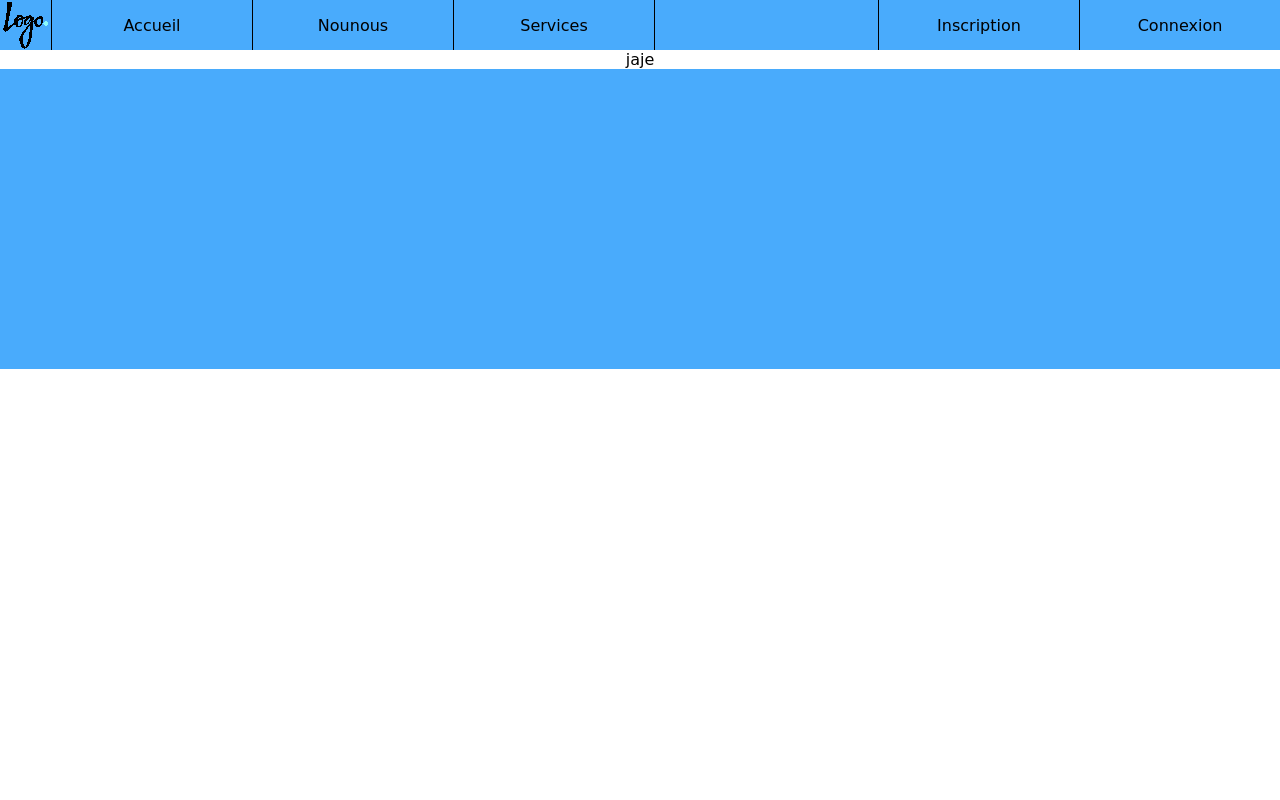
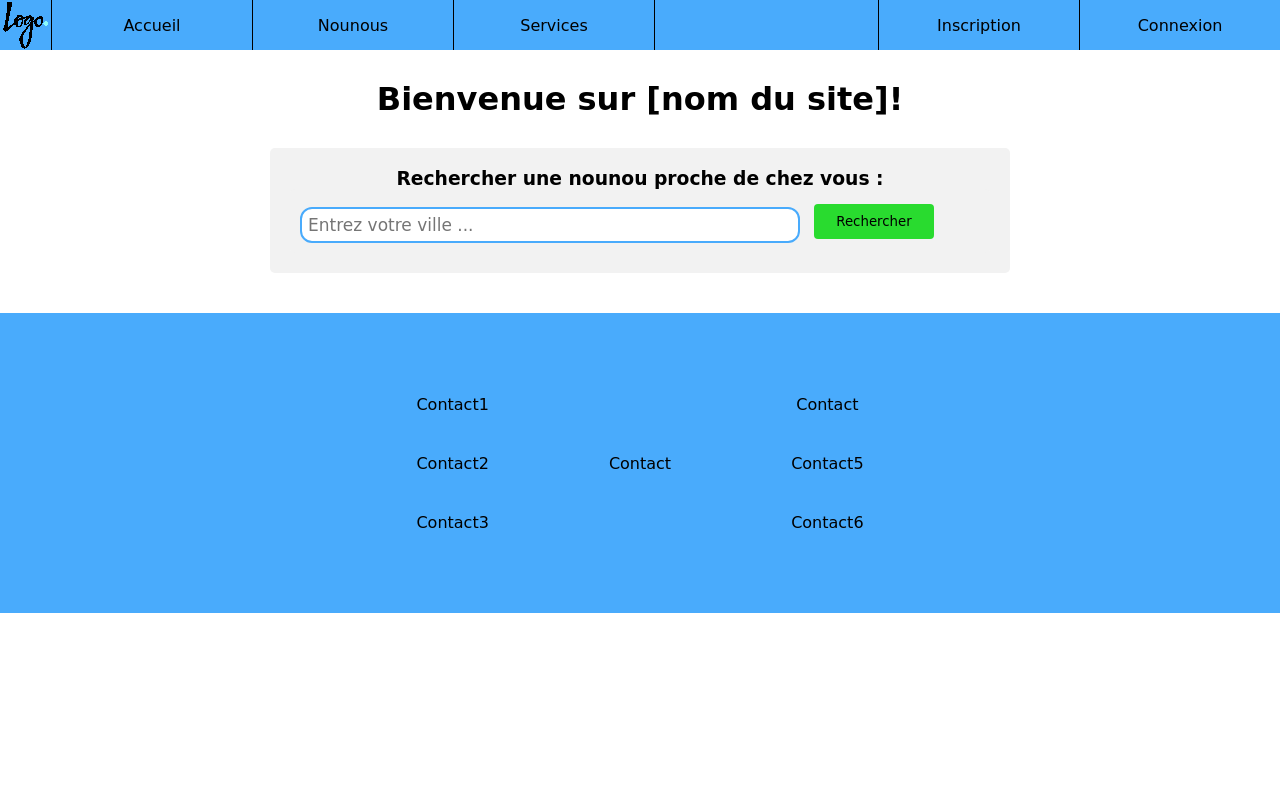
Before and after one commit to startom/projet-LO07, a PHP site: page /home.php in a window 1280 px wide. Run offline with PHP 8.4, Linux system fonts and the light colour scheme.

Commit message:
ajout de l'affichage des boutons 'mon compte' et 'deconnexion' lorsque l'utilisateur est connecté bouton deconnexion fonctionnel amélioration du traitement d'inscription ébauche de pied de page

```diff
--- a/footer.php
+++ b/footer.php
@@ -0,0 +1,18 @@
+<div class="pied">
+    <div class="col_pied">
+        <a class="footer_bouton" href="contact.php">Contact1</a>
+        <a class="footer_bouton" href="contact.php">Contact2</a>
+        <a class="footer_bouton" href="contact.php">Contact3</a>
+    </div>
+
+    <div class="col_pied">
+        <a class="footer_bouton" href="contact.php">Contact</a>
+    </div>
+
+    <div class="col_pied">
+        <a class="footer_bouton" href="contact.php">Contact</a>
+        <a class="footer_bouton" href="contact.php">Contact5</a>
+        <a class="footer_bouton" href="contact.php">Contact6</a>
+    </div>
+
+</div>
--- a/home.php
+++ b/home.php
@@ -4,6 +4,7 @@
     <head>
         <title>Bienvenue sur [nom du site]</title>
         <link rel="stylesheet" type="text/css" href="style.css">
+        <script type="text/javascript" src="js.js"></script>
     </head>
     <body>
         <header>
@@ -12,10 +13,22 @@
 
         <?php include("nav.php"); ?>
 
-        jaje
+        <h1>Bienvenue sur [nom du site]!</h1>
+        <div class="home">
+            <h3>
+                Rechercher une nounou proche de chez vous :
+            </h3>
+            <div class="recherche">
+                <form method="post" action="recherche_traitement.php">
+                  <input type="text" placeholder="Entrez votre ville ..." name="recherche">
+                  <input type="submit" value="Rechercher">
+                </form>
+            </div>
+
+        </div>
 
         <footer>
-
+            <?php include("footer.php"); ?>
         </footer>
     </body>
 </html>
--- a/inscription_nounou.php
+++ b/inscription_nounou.php
@@ -13,7 +13,7 @@
         <?php include("nav.php"); ?>
 
         <h2 class="titre">Inscription nounou sur [nom du site]</h2><br/>
-        <form class="signup_nounou" method="post" action="traitement_inscription_nounou.php">
+        <form class="signup_nounou" method="post" action="traitement_inscription.php">
             <div>
                 <fieldset>
                     <legend> Identifiants </legend>
@@ -64,12 +64,13 @@
                         <textarea name="experience" id="experience" rows="3" cols="35" placeholder="Experience personelle (255 caractères max)"></textarea>
                     </p>
 
+                    <input type='hidden' value='0' name='type'>
+
                     <p>
                     <input type="submit" value="Envoyer"/>
                     <input type="reset" value="Effacer"/>
                     </p>
 
-                    <input type='hidden' value='0' name='type'>
 
                 </fieldset>
             </div>
--- a/inscription_parent.php
+++ b/inscription_parent.php
@@ -13,7 +13,7 @@
         <?php include("nav.php"); ?>
 
         <h2 class="titre">Inscription parent sur [nom du site]</h2><br/>
-        <form class="formulaire" method="post" action="traitement_inscription_parent.php">
+        <form class="formulaire" method="post" action="traitement_inscription.php">
             <div>
                 <p>
                 <label for="lnom">Nom </label>
@@ -27,13 +27,15 @@
 
                 <p>
                 <label for="ltelephone">Téléphone </label>
-                <input id="ltelephone" type="text" name="telephone" placeholder="Votre numéro de téléphone" required="true">
+                <input id="ltelephone" type="number" name="telephone" placeholder="Votre numéro de téléphone" required="true">
                 </p>
 
                 <p>
                 <label for="lmdp">Mot de passe </label>
                 <input id="lmdp" type="password" name="mdp" placeholder="Votre mot de passe" required="true">
                 </p>
+
+                <input type='hidden' value='1' name='type'>
 
                 <p>
                     <input type="submit" value="Envoyer"/>
--- /dev/null
+++ b/js.js
@@ -0,0 +1,15 @@
+function startTimer(duration, display) {
+    setInterval(function () {
+
+        display.textContent = duration;
+
+        if (--duration < 0) {
+            window.location.replace('home.php');
+        }
+    }, 1000);
+}
+
+window.onload = function () {
+        display = document.querySelector('#time');
+    startTimer(3, display);
+};
--- a/nav.php
+++ b/nav.php
@@ -1,15 +1,15 @@
 <nav>
-
     <a class="banniere"><img class="logo" src="./logo.png"></a>
     <a class="bouton" href="home.php">Accueil</a>
 	<a class="bouton" href="nounous.php">Nounous</a>
 	<a class="bouton" href="services.php">Services</a>
 	<div class="marge"></div>
-	<?php if(!isset($_SESSION['pseudo'])) { ?>
+	<?php if(!isset($_SESSION['email'])) { ?>
 		<a class="bouton" href="inscription.php">Inscription</a>
                 <a class="bouton" href="connexion.php">Connexion</a>
 	<?php } else { ?>
 		<a class="bouton" href="compte.php">Mon Compte</a>
-                <a class="bouton" href="deconnection.php">Deconnection</a>
+                <a class="bouton" href="deconnexion.php">Deconnexion</a>
 	<?php } ?>
+
 </nav>
--- a/services.php
+++ b/services.php
@@ -38,7 +38,10 @@
             </p>
             <h3>Garde d'enfant en langue étrangère</h3>
             <p>
-                cc
+                Certaines de nos nounous proposent aussi une garde pour les enfants plus familiers avec une langue<br>
+                étrangère. Pour rechercher une garde dans une langue étrangère, séléctionnez "Langues étrangères"<br>
+                sous la barre de recherche de la page d'acceuil.<br/>
+                Le salaire des nounous est de 15 € par heure commencée et par enfant.<br/>
             </p>
 
         </div>
--- a/style.css
+++ b/style.css
@@ -17,14 +17,38 @@ header
 
 footer
 {
-	width: 100%;
+        width: 100%;
 	height: 300px;
 	background-color: #49abfc;
+}
+
+.pied
+{
+        display: flex;
+	flex-direction: row;
+        position: relative;
+        align-items: center;
+        justify-content: center;
+        height: 100%;
+}
+
+.col_pied
+{
+        display: flex;
+	flex-direction: column;
+        position: relative;
+        margin: 40px;
+}
+
+.footer_bouton
+{
+        margin: 20px;
 }
 
 body
 {
         text-align:center;
+        margin: auto;
 }
 
 nav
@@ -69,6 +93,14 @@ nav
 }
 
 .marge
+{
+	flex: 1;
+	height: 50px;
+	background-color: #49abfc;
+	border-left:1px solid black;
+}
+
+.marge2
 {
 	flex: 1;
 	height: 50px;
@@ -141,6 +173,11 @@ input[type=textarea]
         display:inline;
 }
 
+h1
+{
+        margin: 30px;
+}
+
 h2
 {
         margin-top: 20px;
@@ -165,11 +202,13 @@ input[type=submit], input[type=reset]
         cursor: pointer;
 }
 
-.langues{
+.langues
+{
 
 }
 
-fieldset{
+fieldset
+{
         padding:0 20px 20px 20px;
         margin-bottom:10px;
         border:1px solid #49abfc;
@@ -187,3 +226,43 @@ textarea
         resize: none;
 
 }
+
+.texte
+{
+        margin-bottom: 50px;
+}
+
+.home
+{
+        display: inline-block;
+        width: 700px;
+        border-radius: 5px;
+        background-color: #f2f2f2;
+        padding: 20px;
+        margin-bottom: 40px;
+
+
+}
+
+.home form
+{
+        display: flex;
+	flex-direction: row;
+        align-items: center;
+        margin: auto;
+}
+
+.home input[type=text]
+{
+        width: 500px;
+        padding: 6px;
+        margin-top: 8px;
+        font-size: 17px;
+        border-radius: 12px;
+        border: 2px solid #49abfc;
+}
+
+.home input[type=submit]
+{
+
+}
```
Also changed, not shown: deconnexion.php (added, +37 -0 lines), nounous.php (added, +46 -0 lines), traitement_connexion.php (added, +51 -0 lines), traitement_inscription.php (added, +124 -0 lines).
